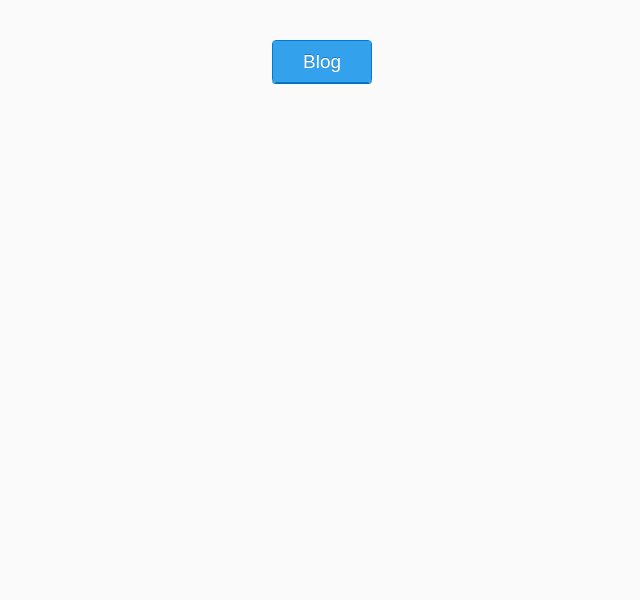
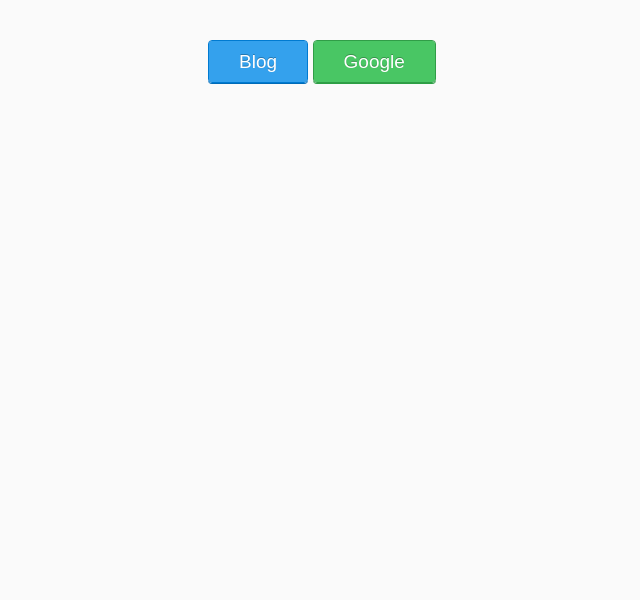
Before and after one commit to shawnj/shawnj.github.com, a plain HTML site: page index.html in a window 1280 px wide. Shown: the part 200-800 px from the top of the page, without its empty margins (318-958 px from the left). Drawn offline with Linux system fonts and the light colour scheme.

Commit message:
Feeling accomplished, learning some SCSS (nesting)

```diff
--- a/index.html
+++ b/index.html
@@ -14,7 +14,8 @@
 		<header>
 			<div class="width">
 				<h1>Shawn J</h1>
-				<a class="btn" href="http://b.shawnj.co">Blog</a>
+				<a class="btn blue" href="http://b.shawnj.co">Blog</a>
+				<a href="https://google.com" class="btn green">Google</a>
 			</div>
 		</header>
 	</body>
--- a/scss/main.scss
+++ b/scss/main.scss
@@ -56,20 +56,23 @@ header {
 a {
 	&.btn {
 		padding: 10px 30px;
+		font-size: 19px;
+		text-shadow: 0 -1px 0 rgba(0,0,0,.26);
 		text-decoration: none;
 		color: #fff;
-
-		border: 1px solid #007ad1;
-		width: 92px;
-		height: 38px;
-		font-size: 19px;
-		text-shadow: 0 -1px 0 rgba(0,0,0,.26);
-
 		@include border-radius(4px);
 		@include background-clip(padding-box);
 		background-color: #fdfdfd;
-		@include box-shadow(0 1px 0 #006bb7);
-		@include background-image(linear-gradient(top, #34a1ed 0%, #34a1ed 100%));
+		&.blue {
+			border: 1px solid #007ad1;
+			@include box-shadow(0 1px 0 #006bb7);
+			@include background-image(linear-gradient(top, #34a1ed 0%, #34a1ed 100%));
+		}
+		&.green {
+			border: 1px solid #309d47;
+			@include box-shadow(0 1px 0 #2c9f44);
+			@include background-image(linear-gradient(top, #49c664 0%, #49c664 100%));
+		}
 	}
 }
 
```
Also changed, not shown: css/main.css.
